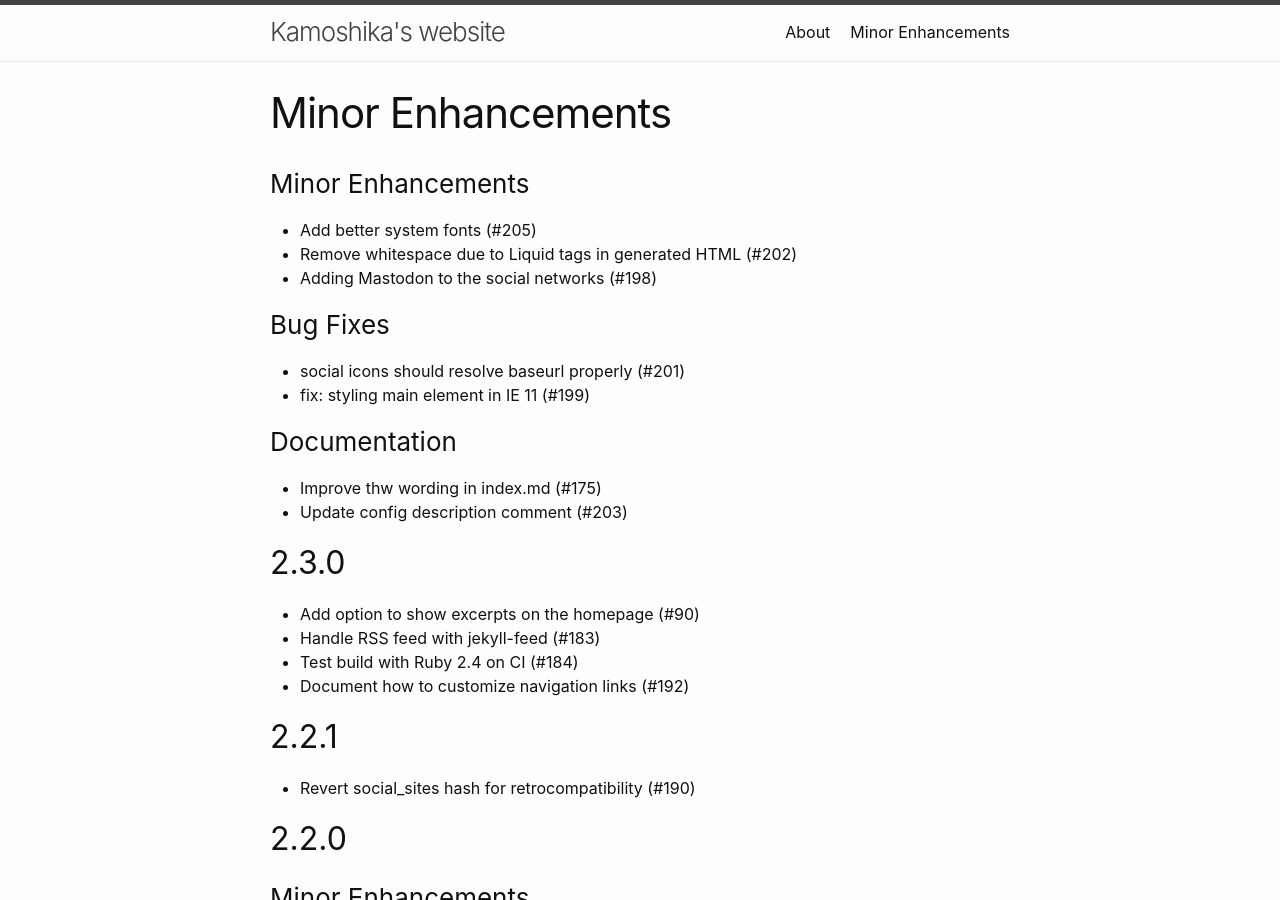
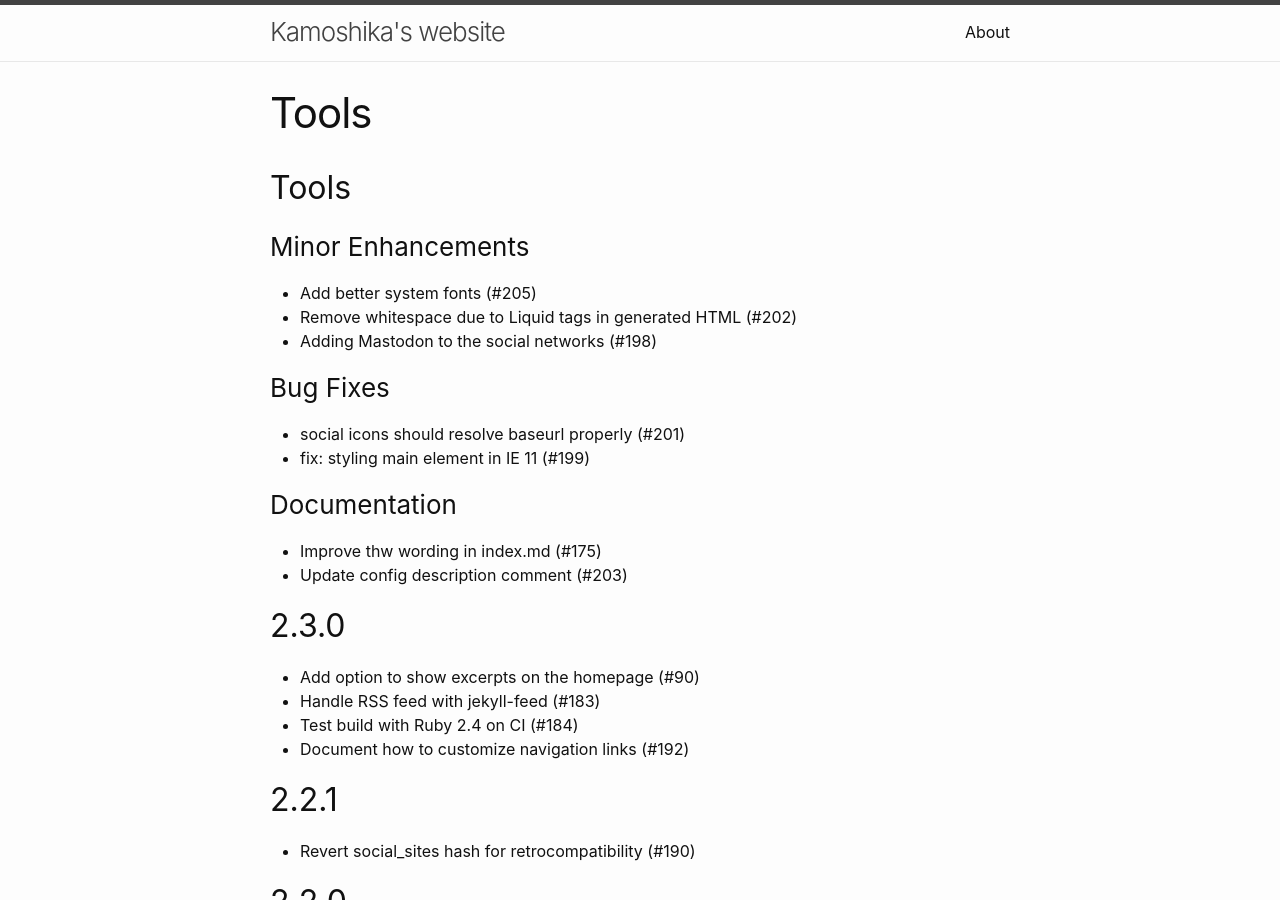
Before and after one commit to kasugaipeanut/basicwebsite, a Jekyll site: the page built from equipment.md, in a window 1280 px wide and 900 px high. Built offline with Jekyll 4.4.1, drawn with Linux system fonts in a browser that asks for light colours; our own code applies the rules of GitHub Pages for plain Markdown files.

Commit message:
Update and rename history.md to equipment.md

```diff
--- a/history.md
+++ b/equipment.md
@@ -1,4 +1,4 @@
-
+## Tools
 
 ### Minor Enhancements
 
```
